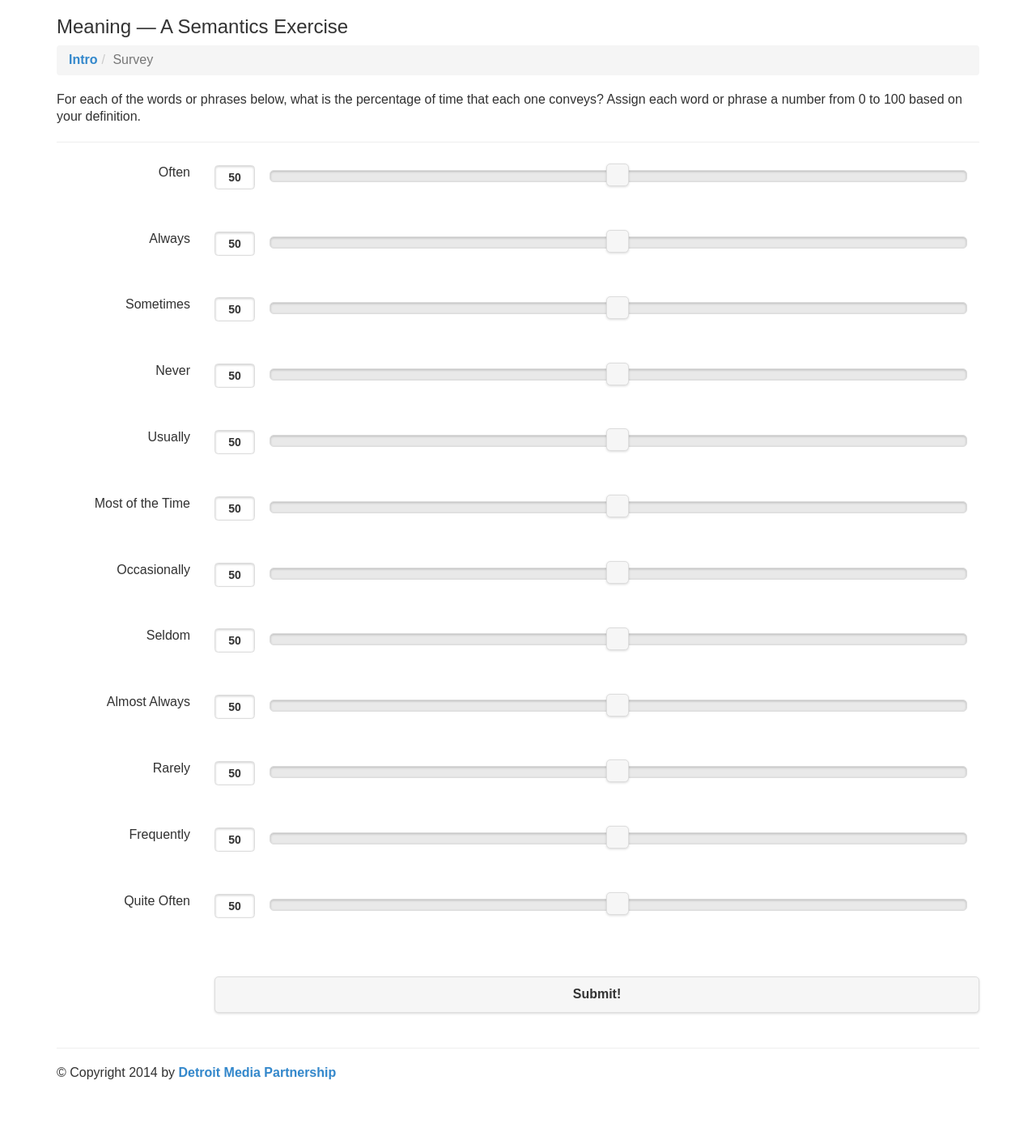
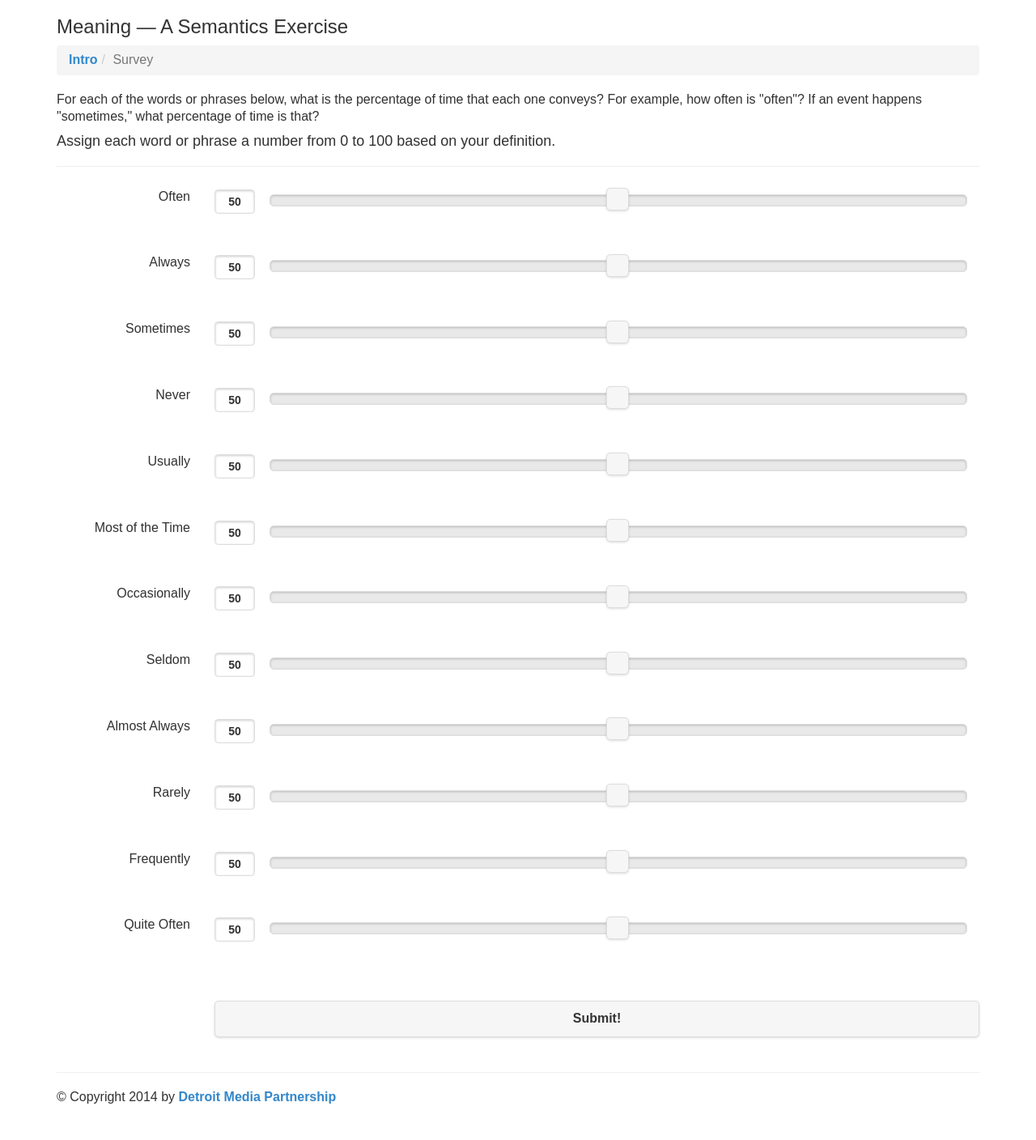
Before and after one commit to detroit-media-partnership/meaning, a Flask app: page /survey in a window 1280 px wide. Shown: the whole page at 81% size. Before the commit the page ends 1333 px from the top, so only its background shows below. Run offline with Flask 2, Linux system fonts and the light colour scheme; some libraries are stand-ins or nearby versions.

Commit message:
Update survey instruction copy

```diff
--- a/templates/survey.html
+++ b/templates/survey.html
@@ -29,8 +29,10 @@
 		</ol>
 
 		For each of the words or phrases below, what is the
-		percentage of time that each one conveys?  Assign each word
-		or phrase a number from 0 to 100 based on your definition.
+		percentage of time that each one conveys? For example, how often is "often"? If an event happens "sometimes," what percentage of time is that?
+		<br>
+		<h4>Assign each word
+		or phrase a number from 0 to 100 based on your definition.</h4>
 		<hr />
 
 		{% if success %}
```
